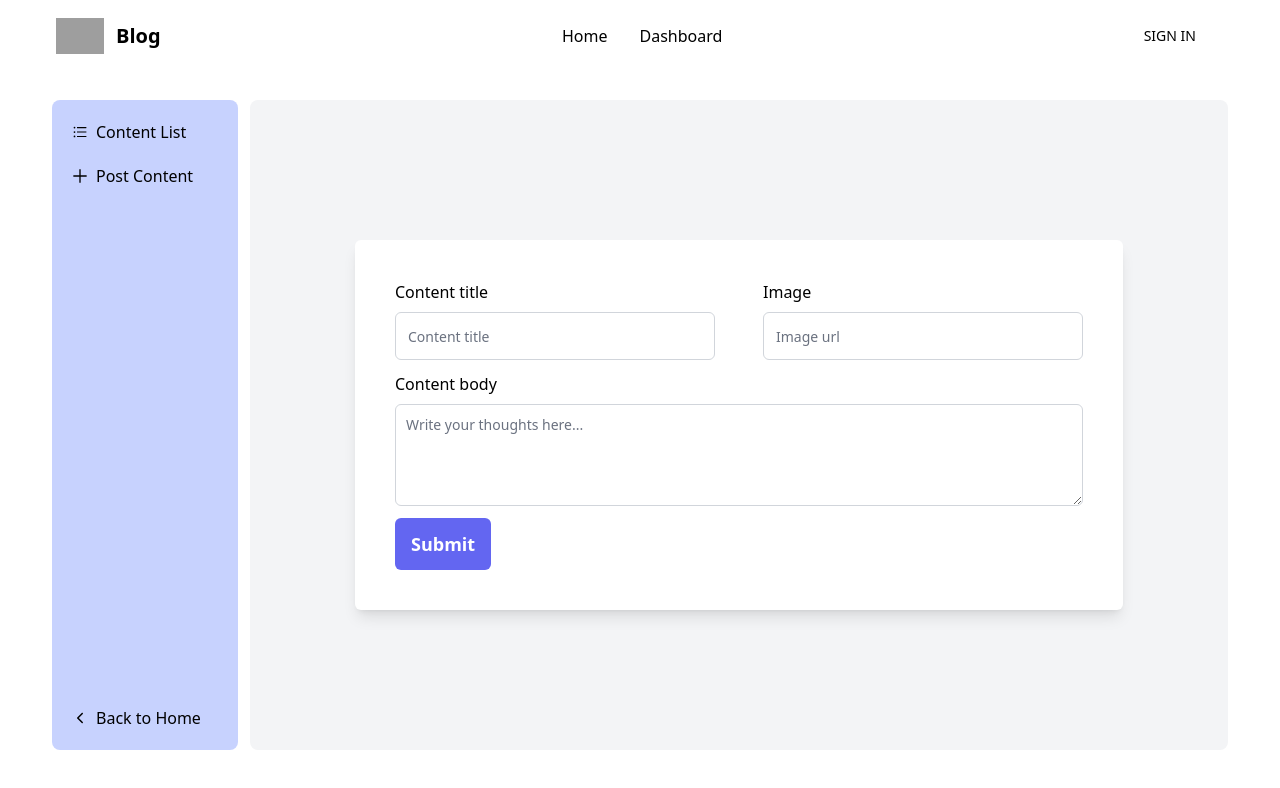
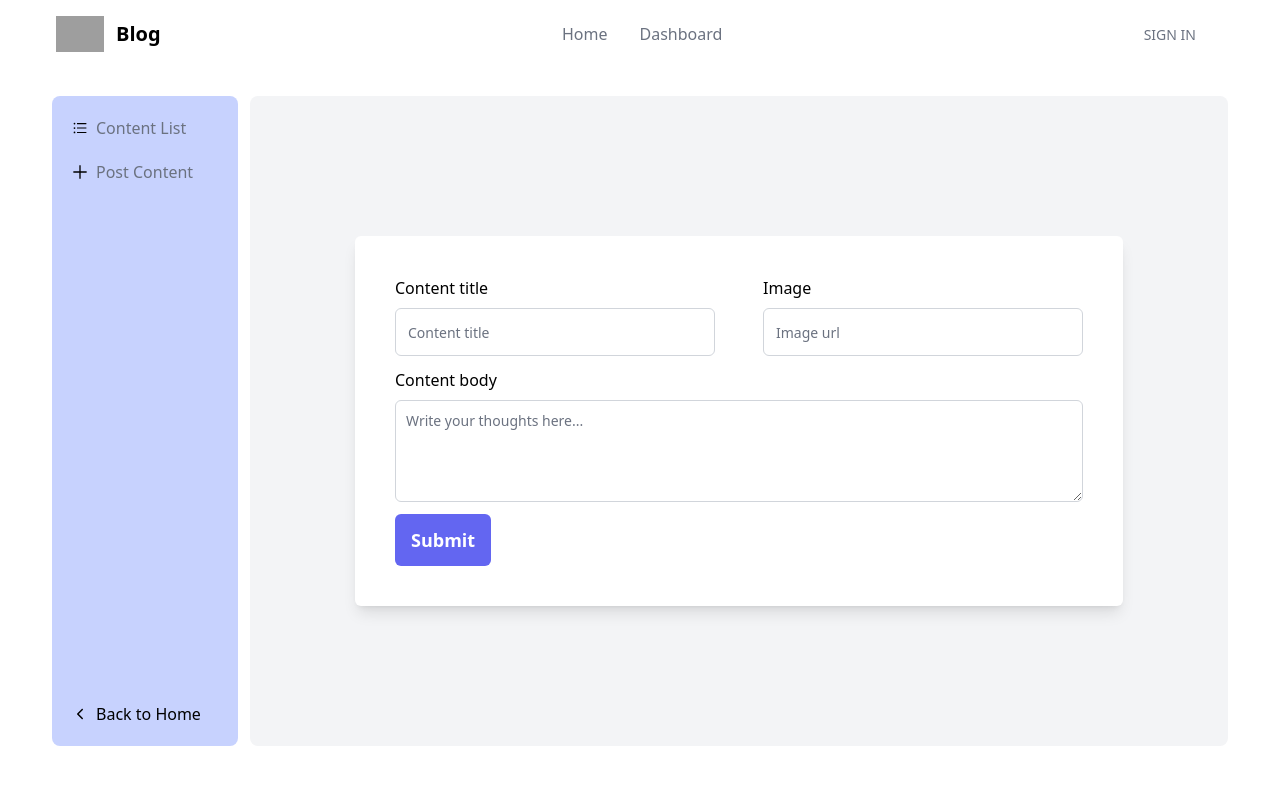
Before and after one commit to Saiket-Das/CMS-Application-Redux, a React (Create React App) app in the folder frontend/: page /dashboard/edit-content/1 in a window 1280 px wide. Shown: the top 788 px of the page. Built offline with nearby package versions, Linux system fonts and the light colour scheme; grey boxes are pictures that could not be loaded.

Commit message:
Frontend - Custom Link created

```diff
--- /dev/null
+++ b/frontend/src/components/CustomLink.js
@@ -0,0 +1,22 @@
+import { Link, useMatch, useResolvedPath } from "react-router-dom";
+
+function CustomLink({ children, to, ...props }) {
+  let resolved = useResolvedPath(to);
+  let match = useMatch({ path: resolved.pathname, end: true });
+
+  return (
+    <div>
+      <Link
+        style={{
+          color: match ? "#F63E7B" : "#6B7280",
+        }}
+        to={to}
+        {...props}
+      >
+        {children}
+      </Link>
+    </div>
+  );
+}
+
+export default CustomLink;
--- a/frontend/src/layout/Dashboard/Sidebar.js
+++ b/frontend/src/layout/Dashboard/Sidebar.js
@@ -1,8 +1,11 @@
 import React from "react";
 import { Link } from "react-router-dom";
+
 import { AiOutlineUnorderedList } from "react-icons/ai";
 import { GrAdd } from "react-icons/gr";
 import { IoIosArrowBack } from "react-icons/io";
+
+import CustomLink from "../../components/CustomLink";
 
 const Sidebar = () => {
   return (
@@ -10,11 +13,11 @@ const Sidebar = () => {
       <ul className="flex gap-3  flex-col h-full">
         <li className="flex items-center mb-2">
           <AiOutlineUnorderedList className="mr-2" />
-          <Link to="/dashboard">Content List</Link>
+          <CustomLink to="/dashboard">Content List</CustomLink>
         </li>
         <li className="flex items-center">
           <GrAdd className="mr-2" />
-          <Link to="post-content">Post Content</Link>
+          <CustomLink to="post-content">Post Content</CustomLink>
         </li>
         <li className="flex items-center mt-auto">
           <IoIosArrowBack className="mr-2" />
--- a/frontend/src/layout/Main/Navbar.js
+++ b/frontend/src/layout/Main/Navbar.js
@@ -1,15 +1,13 @@
 import React from "react";
 import { Link } from "react-router-dom";
+import CustomLink from "../../components/CustomLink";
 
 const Navbar = () => {
   return (
     <nav className="">
       <div className="px-4 py-4 mb-4">
         <div className="flex flex-wrap justify-between items-center mx-auto max-w-screen-xl">
-          <Link
-            href="https://cdn-icons-png.flaticon.com/512/1/1905.png"
-            className="flex items-center"
-          >
+          <Link to="/" className="flex items-center">
             <img
               src="https://cdn-icons-png.flaticon.com/512/1/1905.png"
               className="mr-3 h-6 sm:h-9"
@@ -20,12 +18,12 @@ const Navbar = () => {
             </span>
           </Link>
           <div className="flex items-center lg:order-2">
-            <Link
+            <CustomLink
               to="/"
               className="font-medium rounded-lg text-sm px-4 lg:px-5 py-2 lg:py-2.5 mr-2"
             >
               SIGN IN
-            </Link>
+            </CustomLink>
 
             <button
               data-collapse-toggle="mobile-menu-2"
@@ -68,21 +66,21 @@ const Navbar = () => {
           >
             <ul className="flex flex-col mt-4 font-medium lg:flex-row lg:space-x-8 lg:mt-0">
               <li>
-                <Link
+                <CustomLink
                   to="/"
                   className="block py-2 pr-4 pl- rounded bg-primary-700 lg:bg-transparent lg:text-primary-700 lg:p-0 "
                   aria-current="page"
                 >
                   Home
-                </Link>
+                </CustomLink>
               </li>
               <li>
-                <Link
+                <CustomLink
                   to="/dashboard"
                   className="block py-2 pr-4 pl-3 border-b lg:hover:bg-transparent lg:border-0 lg:hover:text-primary-700 lg:p-0"
                 >
                   Dashboard
-                </Link>
+                </CustomLink>
               </li>
             </ul>
           </div>
--- a/frontend/src/pages/Dashboard/EditContent.js
+++ b/frontend/src/pages/Dashboard/EditContent.js
@@ -13,9 +13,12 @@ const EditContent = () => {
 
   const submit = (data) => {
     const updatedContent = {
-      title: data.title,
-      image: data.image,
-      body: data.body,
+      //   title: data.title,
+      //   image: data.image,
+      //   body: data.body,
+      ...(data.title && { title: data.title }),
+      ...(data.image && { image: data.image }),
+      ...(data.body && { title: data.body }),
     };
     dispatch(updateContentData(updatedContent, id));
   };
--- a/frontend/src/redux/thunk/editContent.js
+++ b/frontend/src/redux/thunk/editContent.js
@@ -6,10 +6,10 @@ const updateContentData = (content, contentId) => {
   return async (dispatch, getState) => {
     const res = await fetch(`http://localhost:5000/api/content/${contentId}`, {
       method: "PATCH",
-      body: JSON.stringify(content),
       headers: {
         "Content-type": "application/json",
       },
+      body: JSON.stringify(content),
     });
     const data = await res.json();
 
```
Also changed, not shown: 1 other file (tests, documents, lock files or other folders).
